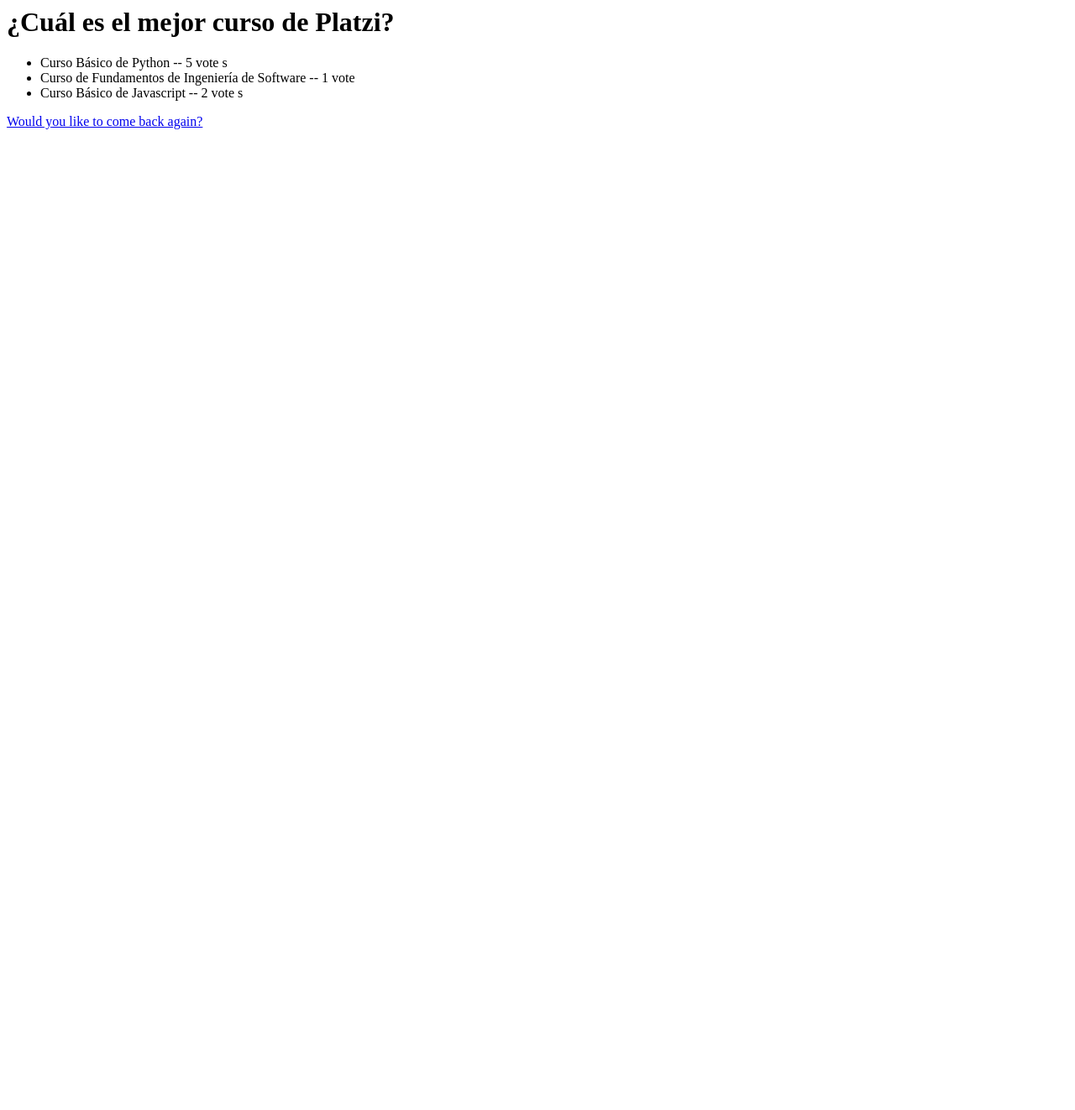
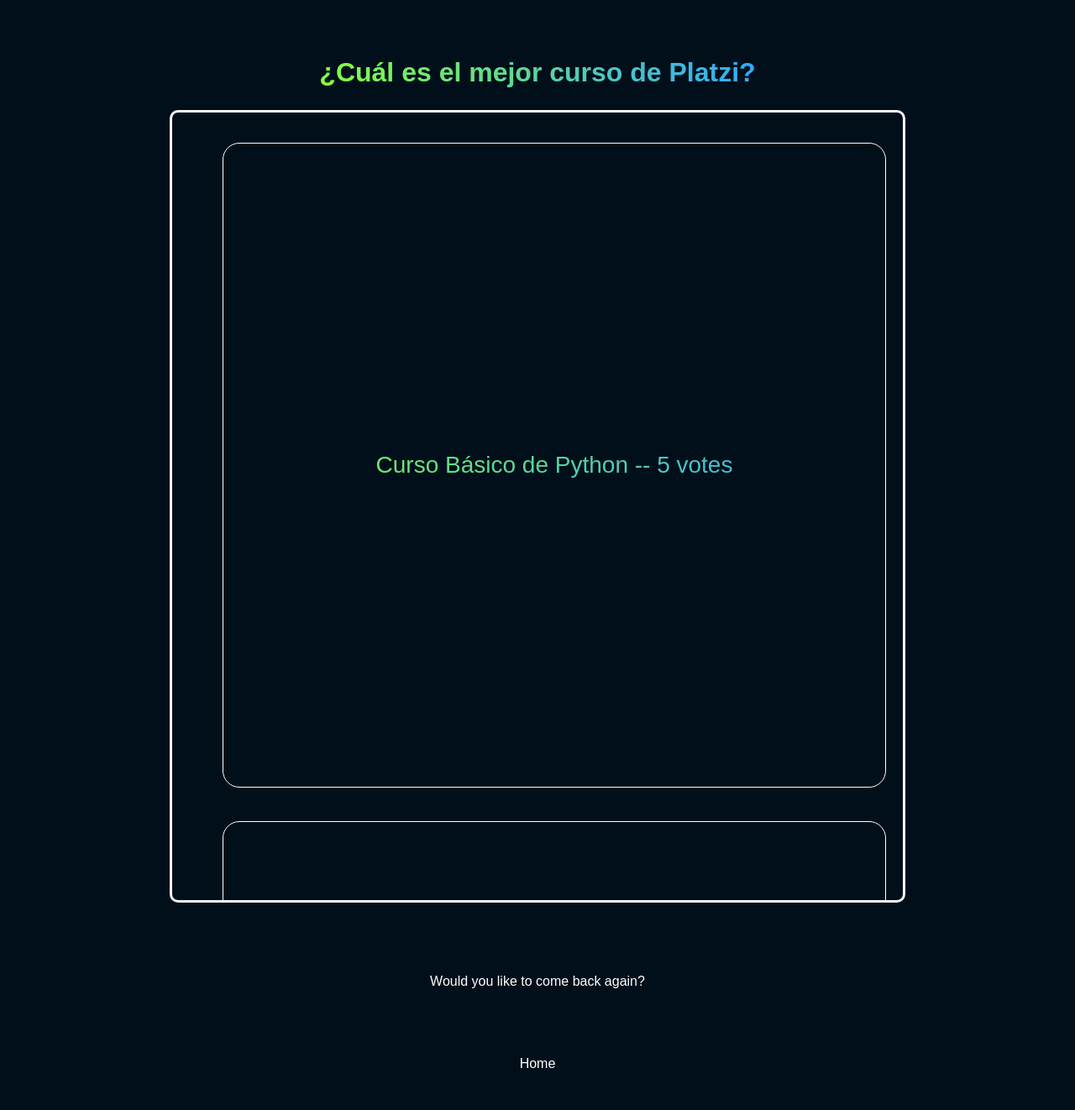
Before and after one commit to gerox-01/premiosPlatzi, a Django app: page /polls/1/results in a window 1280 px wide. Shown: the whole page at 84% size. Before the commit the page ends 154 px from the top, so only its background shows below. Run offline with Django 4.2, Linux system fonts and the light colour scheme; data comes from the database, SQL or seed files in the repository; both versions use the stored data as it was after the commit.

Commit message:
Se termina el diseño

```diff
--- a/premiosplatziapp/polls/static/polls/detail.css
+++ b/premiosplatziapp/polls/static/polls/detail.css
@@ -12,8 +12,9 @@
   );
   -webkit-background-clip: text;
   -webkit-text-fill-color: transparent;
-  text-align: center;
+  text-align: left;
 }
+
 
 fieldset{
     display: flex;
--- /dev/null
+++ b/premiosplatziapp/polls/static/polls/results.css
@@ -0,0 +1,12 @@
+h1{
+    background: linear-gradient(
+        to right,
+        hsl(98, 100%, 62%),
+        hsl(204, 100%, 59%)
+    );
+    -webkit-background-clip: text;
+    -webkit-text-fill-color: transparent;
+    text-align: center;
+
+    /* font-size: 3rem; */
+}
--- a/premiosplatziapp/polls/static/polls/style.css
+++ b/premiosplatziapp/polls/static/polls/style.css
@@ -4,11 +4,9 @@
     justify-content: center;
     flex-direction: column;
 
-    height: 100vh;
-    width: 100vw;
-
     background-color: hsl(204, 100%, 5%);
     font-family: Arial, Helvetica, sans-serif;
+    overflow: hidden;
 }
 
 header{
@@ -22,6 +20,40 @@
     height: 60px;
     font-size: 72px;
     color: #71632d;
+}
+
+main{
+    border: 3px solid #F5F5F5;
+    border-radius: 10px;
+
+    margin: 5px;
+    max-height: calc(100vh - 23rem);
+    overflow-y: scroll;
+}
+
+main::-webkit-scrollbar-track
+{
+	-webkit-box-shadow: inset 0 0 6px rgba(0,0,0,0.1);
+	background-color: #F5F5F5;
+	border-radius: 10px;
+}
+
+main::-webkit-scrollbar
+{
+	width: 10px;
+	background-color: #F5F5F5;
+}
+
+main::-webkit-scrollbar-thumb
+{
+	border-radius: 10px;
+	background-color: #FFF;
+	background-image: -webkit-gradient(linear,
+									   40% 0%,
+									   75% 84%,
+									   from(#4D9C41),
+									   to(hsl(204, 100%, 59%)),
+									   color-stop(.6,hsl(98, 100%, 62%)))
 }
 
 ul{
@@ -47,10 +79,13 @@
     align-items: center;
     justify-content: center;
 
-    width: 500px;
+    width: calc(100vw - 37rem);
+    height: calc(100vh - 40rem);
     border: 1px solid white;
+    border-radius: 20px;
+
     padding: 50px;
-    margin-bottom: 20px;
+    margin: 20px;
 
     font-size: 28px;
 }
--- a/premiosplatziapp/polls/templates/polls/index.html
+++ b/premiosplatziapp/polls/templates/polls/index.html
@@ -1,4 +1,5 @@
 {% load static %}
+
 
 <!DOCTYPE html>
 <html lang="en">
--- a/premiosplatziapp/polls/templates/polls/results.html
+++ b/premiosplatziapp/polls/templates/polls/results.html
@@ -1,10 +1,35 @@
+{% load static %}
+
+<!DOCTYPE html>
+<html lang="en">
+  <head>
+    <meta charset="UTF-8" />
+    <meta http-equiv="X-UA-Compatible" content="IE=edge" />
+    <meta name="viewport" content="width=device-width, initial-scale=1.0" />
+
+    <link rel="stylesheet" href="{% static 'polls/style.css' %}" />
+    <link rel="stylesheet" href="{% static 'polls/results.css' %}" />
+
+    <title>Preview results</title>
+  </head>
+  <body style="height: calc(100vh - 0rem);">
     <h1>{{ question.question_text }}</h1>
+    <main>
         <ul>
             {% for choice in question.choice_set.all %}
             <li>
               {% comment %} Pone en plural si hay mas de 1 {% endcomment %}
-            {{ choice.choice_text }} -- {{ choice.votes }} vote {{choice.votes|pluralize}}
+              {{ choice.choice_text }} -- {{ choice.votes }} vote{{choice.votes|pluralize}}
             </li>
             {% endfor %}
           </ul>
-<a href="{% url 'polls:detail' question.id %}">Would you like to come back again?</a>
+    </main>
+    <a  style="padding-top: 5rem;" href="{% url 'polls:detail' question.id %}"
+      >Would you like to come back again?</a
+    >
+
+    <a  style="padding-top: 5rem;" href="{% url 'polls:index' %}"
+      >Home</a
+    >
+  </body>
+</html>
```
Also changed, not shown: premiosplatziapp/polls/templates/polls/detail.html (+4 -4 lines), premiosplatziapp/db.sqlite3. Lines whose indentation alone changed are shown as unchanged.
